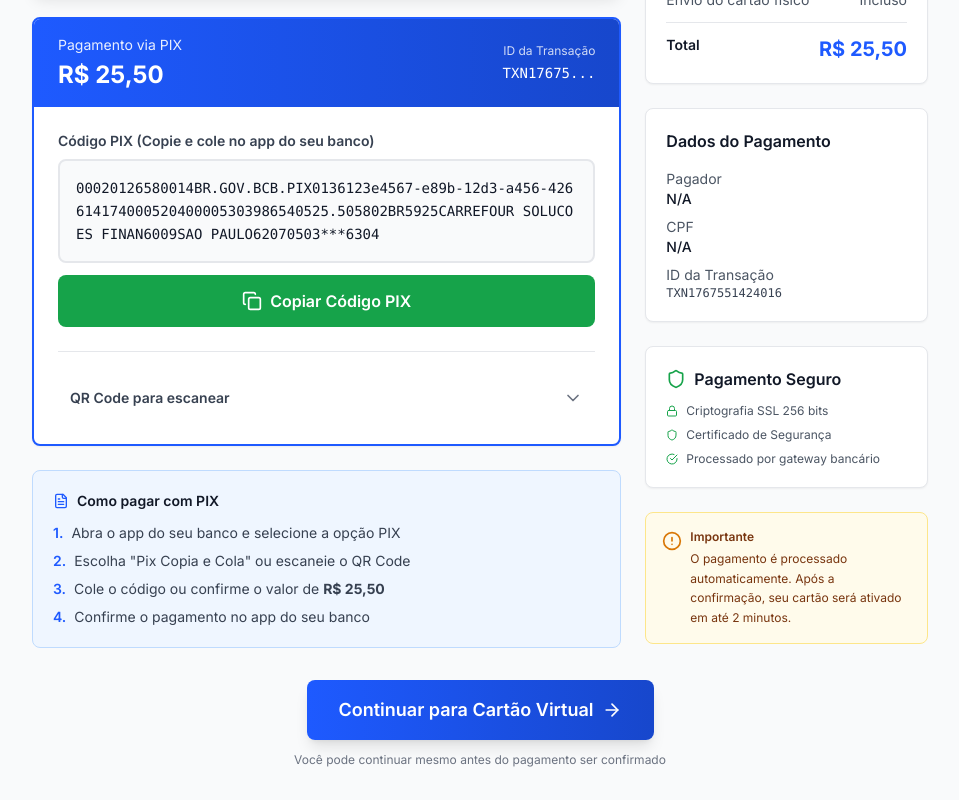
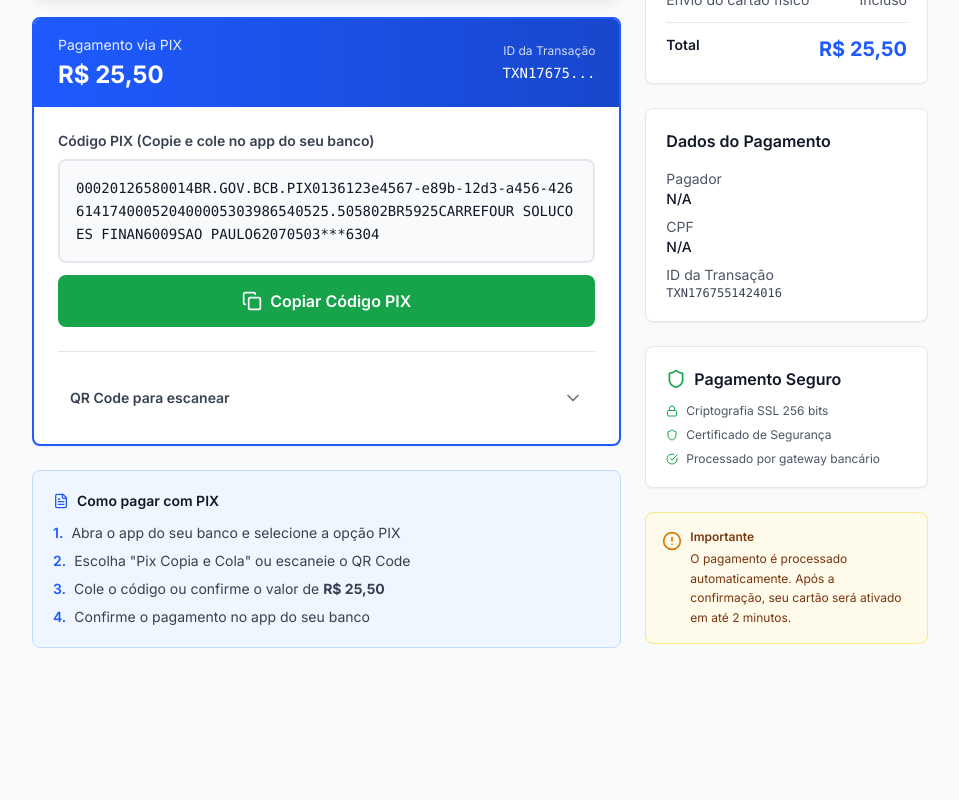
Before and after one commit to davidpraxedes/csf, a React (Vite) app in the folder carrefour-cartao/: page /payment in a window 1280 px wide. Shown: the part 360-1160 px from the top of the page, without its empty margins (160-1119 px from the left). After the commit the page ends 1040 px from the top, so only its background shows below. Built offline with nearby package versions, Linux system fonts and the light colour scheme; no server answers.

Commit message:
Remove botÃ£o de continuar sem pagamento confirmado

```diff
--- a/carrefour-cartao/src/components/Payment/PaymentPage.jsx
+++ b/carrefour-cartao/src/components/Payment/PaymentPage.jsx
@@ -399,21 +399,6 @@ export default function PaymentPage() {
             </div>
           </div>
 
-          {/* Botão Continuar */}
-          {pixGerado && pixCode && (
-            <div className="mt-8 text-center">
-              <button
-                onClick={handleContinuar}
-                className="bg-gradient-to-r from-carrefour-blue to-primary-dark hover:from-blue-700 hover:to-blue-800 text-white font-semibold text-lg py-4 px-8 rounded-lg transition-all duration-300 shadow-lg hover:shadow-xl inline-flex items-center gap-2"
-              >
-                Continuar para Cartão Virtual
-                <ArrowRight className="w-5 h-5" />
-              </button>
-              <p className="text-xs text-gray-500 mt-3">
-                Você pode continuar mesmo antes do pagamento ser confirmado
-              </p>
-            </div>
-          )}
         </div>
       </div>
     </div>
```
